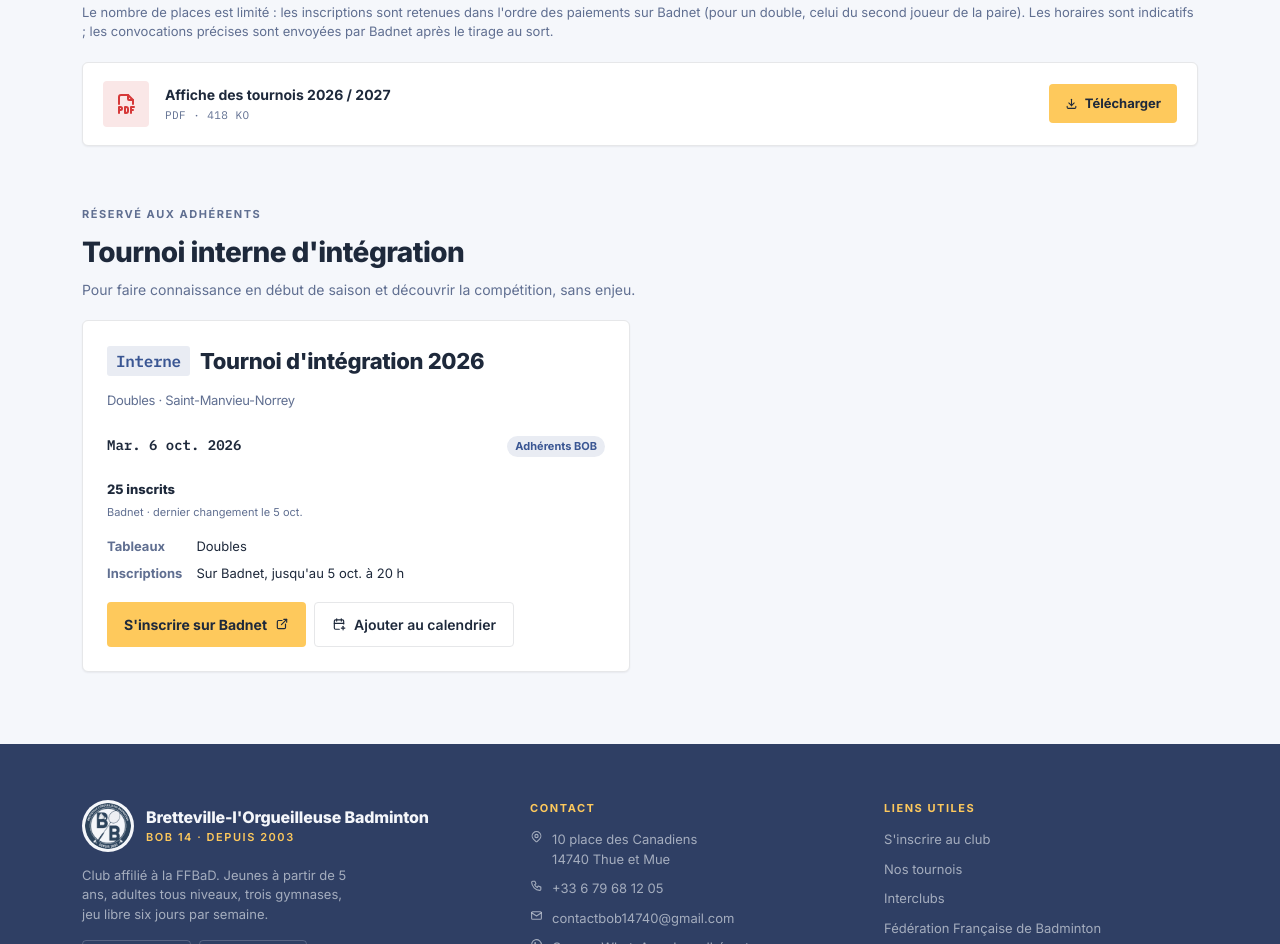
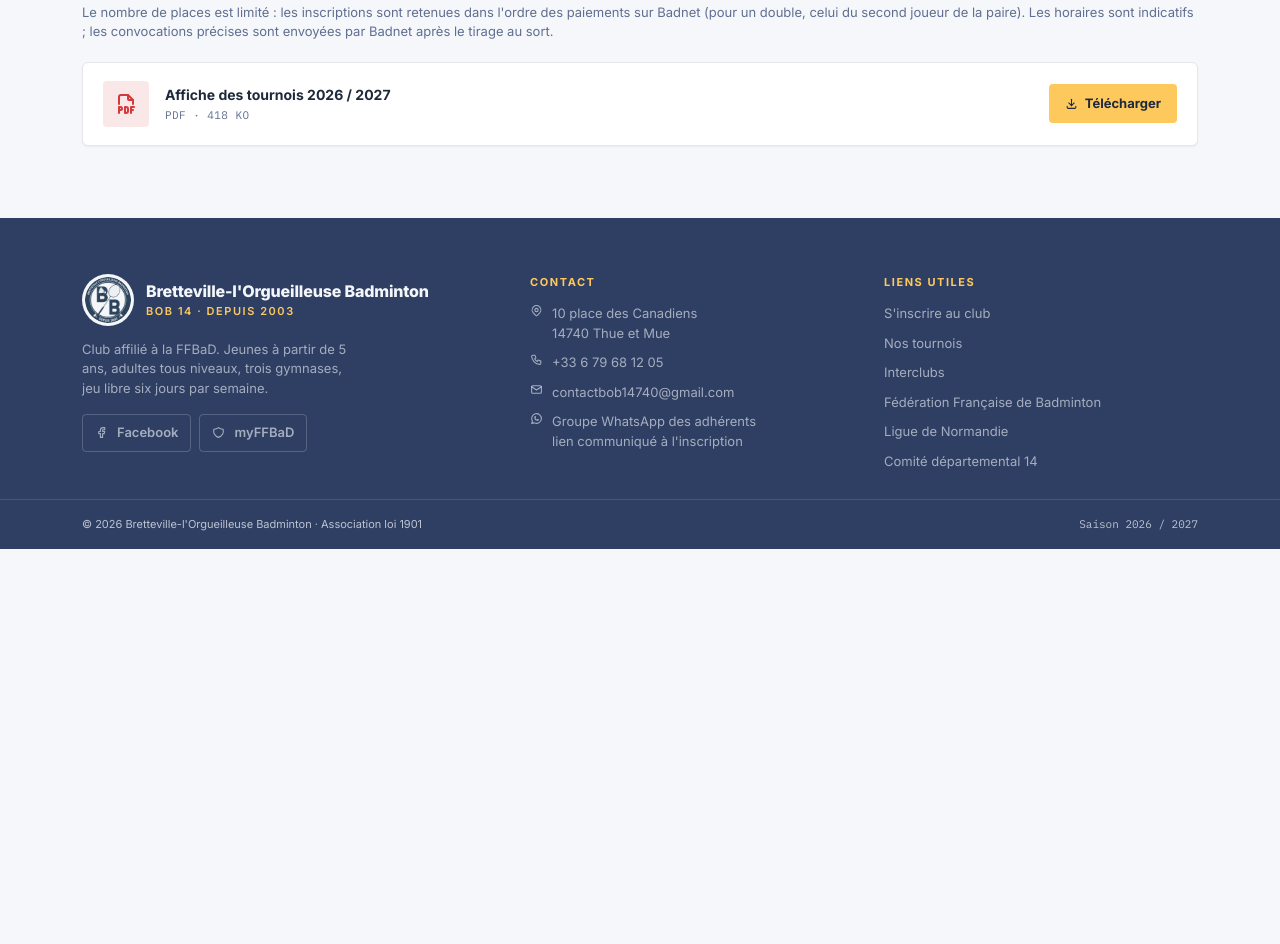
Before and after one commit to fanfandev14/bob14.fr, a website: page tournois.html in a window 1280 px wide. Shown: the part 1409-2353 px from the top of the page. After the commit the page ends 1958 px from the top, so only its background shows below. Drawn offline with Linux system fonts and the light colour scheme.

Commit message:
chore: retrait du tournoi interne d'intégration, terminé
Section de la page tournois, agenda .ics et suivi de la jauge Badnet.

```diff
--- a/scripts/jauges.json
+++ b/scripts/jauges.json
@@ -1,9 +1,4 @@
 {
-  "interne": {
-    "count": 25,
-    "max": null,
-    "changed": "2026-10-05"
-  },
   "after-bob": {
     "count": 90,
     "max": 84,
--- a/scripts/update-jauges.mjs
+++ b/scripts/update-jauges.mjs
@@ -18,7 +18,6 @@ const PAGES = ['tournois.html', 'index.html'];
 // Tournois suivis : eventid Badnet, clôture des inscriptions et dernier jour (AAAA-MM-JJ).
 // À mettre à jour chaque saison, avec les marqueurs correspondants dans les pages.
 const TOURNOIS = [
-  { slug: 'interne', eventid: 51743, cloture: '2026-10-05', fin: '2026-10-06' },
   { slug: 'after-bob', eventid: 51327, cloture: '2026-10-14', fin: '2026-10-24' },
   { slug: 'simplement-bob', eventid: 51641, cloture: '2026-11-25', fin: '2026-12-05' },
   { slug: 'bobminton', eventid: 51493, cloture: '2027-01-27', fin: '2027-02-07' },
--- a/tournois.html
+++ b/tournois.html
@@ -90,7 +90,7 @@
   </div>
 </section>
 
-<section class="container section--sub">
+<section class="container section--sub section--end">
   <div class="section-head">
     <span class="eyebrow">Tournois officiels FFBaD</span>
     <h2 class="section-title">Au programme cette saison</h2>
@@ -176,31 +176,6 @@
   </a>
 </section>
 
-<section id="interne" class="container section--sub section--end anchor">
-  <div class="section-head">
-    <span class="eyebrow">Réservé aux adhérents</span>
-    <h2 class="section-title">Tournoi interne d'intégration</h2>
-    <p>Pour faire connaissance en début de saison et découvrir la compétition, sans enjeu.</p>
-  </div>
-  <div class="grid-2 grid--start">
-    <article class="comp">
-      <h3><span class="badge-r2">Interne</span>Tournoi d'intégration 2026<span class="comp__sub">Doubles · Saint-Manvieu-Norrey</span></h3>
-      <ul class="datelist">
-        <li><span class="date">Mar. 6 oct. 2026</span><span class="date-extra">Adhérents BOB</span></li>
-      </ul>
-      <div class="comp__jauge"><!-- jauge:interne --><span class="jauge"><span class="jauge__text"><strong>25 inscrits</strong></span><span class="jauge__date">Badnet · dernier changement le 5 oct.</span></span><!-- /jauge:interne --></div>
-      <dl class="facts">
-        <dt>Tableaux</dt><dd>Doubles</dd>
-        <dt>Inscriptions</dt><dd>Sur Badnet, jusqu'au 5 oct. à 20 h</dd>
-      </dl>
-      <div class="comp__actions">
-        <a href="https://badnet.fr/tournoi/public?eventid=51743" target="_blank" rel="noopener" class="btn btn--primary btn--sm">S'inscrire sur Badnet<svg class="ic" aria-hidden="true"><use href="#i-external-link"/></svg></a>
-        <a href="assets/cal/bob-tournoi-interne-2026.ics" class="btn btn--outline btn--sm"><svg class="ic" aria-hidden="true"><use href="#i-calendar-plus"/></svg>Ajouter au calendrier</a>
-      </div>
-    </article>
-  </div>
-</section>
-
 </main>
 
 <footer class="site-footer">
```
Also changed, not shown: scripts/build-ics.mjs (+0 -11 lines), 1 other file.
